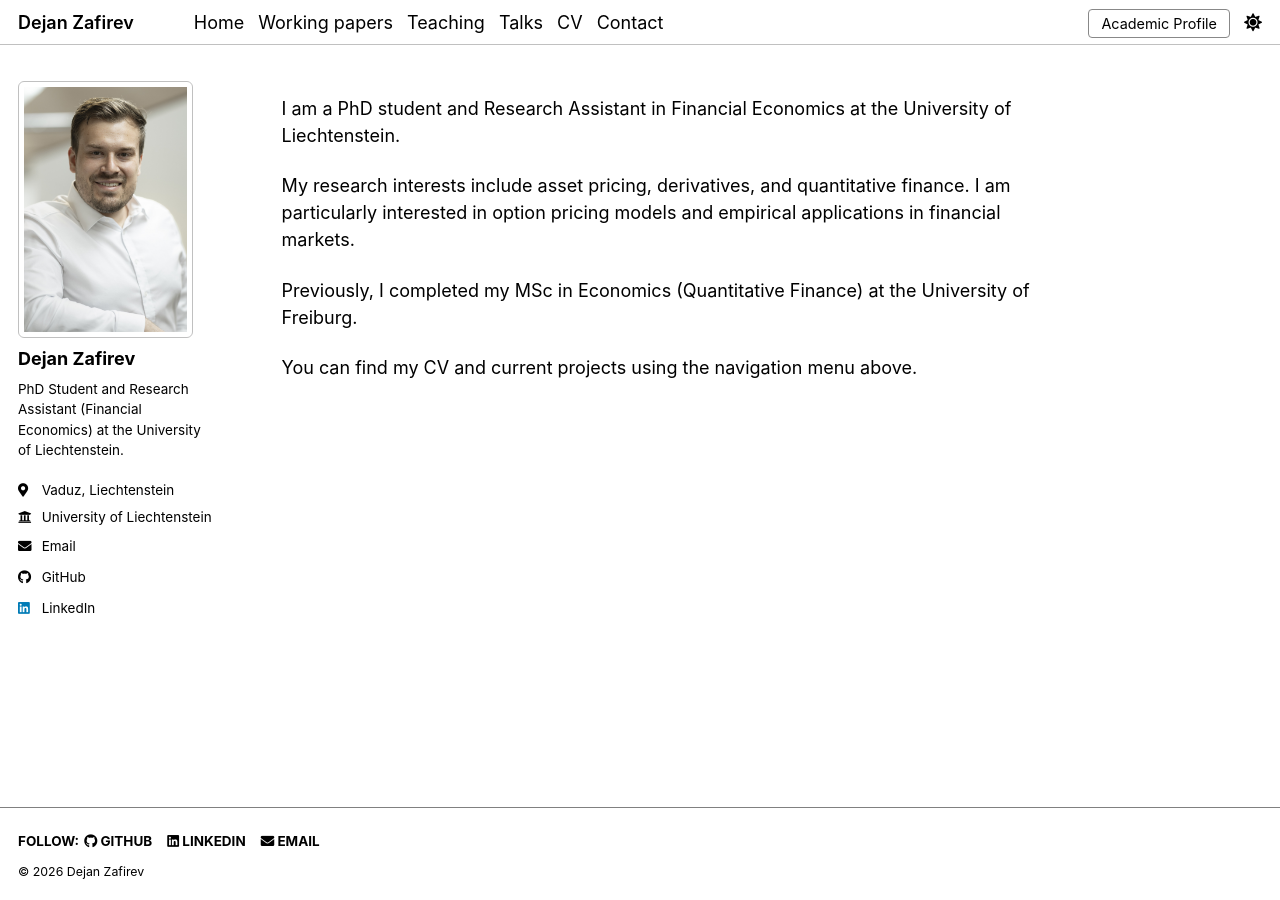
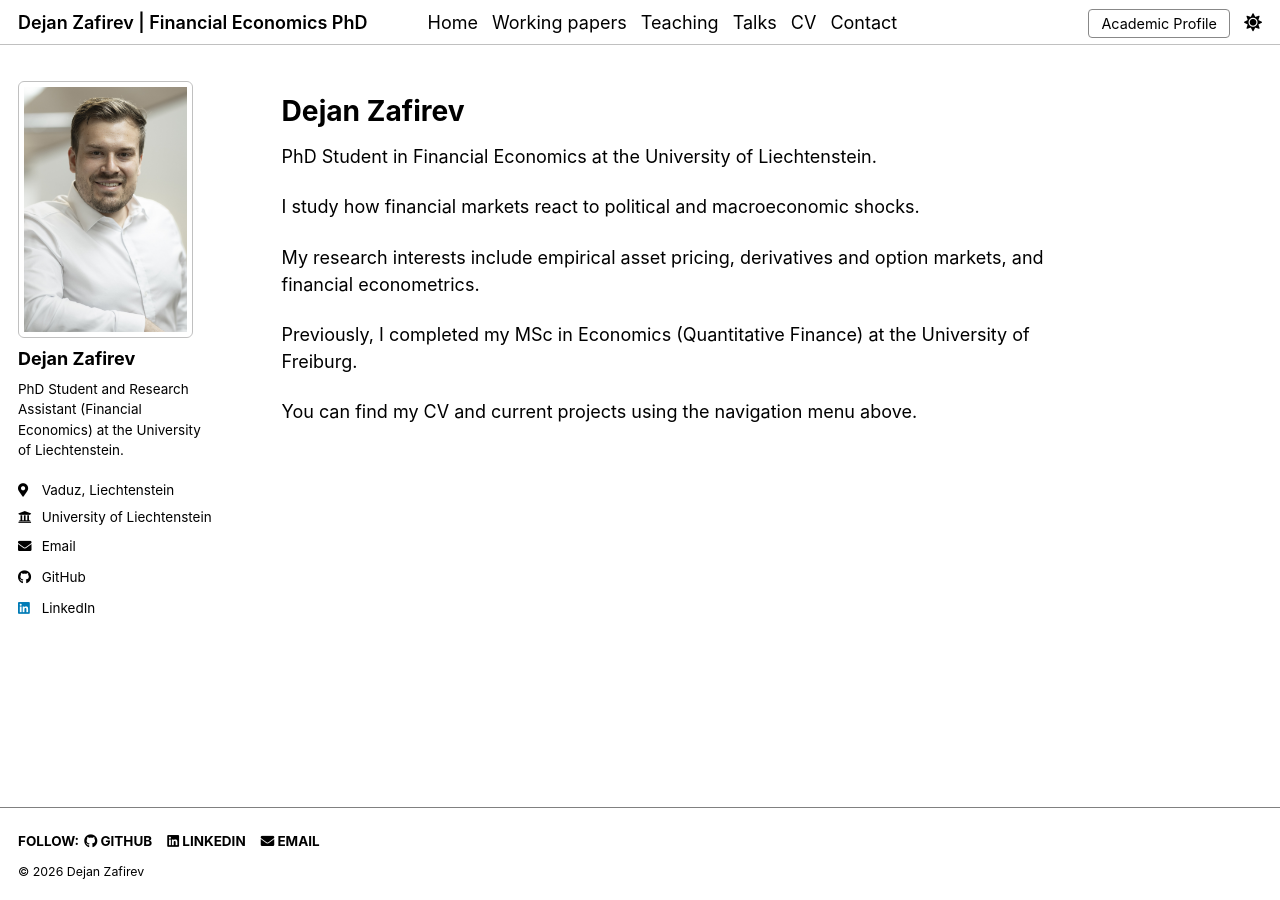
Before and after one commit to dejanzafirev/dejanzafirev.github.io, a Jekyll site: the page built from _pages/about.md, in a window 1280 px wide. Built offline with Jekyll 4.4.1, drawn with Linux system fonts in a browser that asks for light colours; a script bundle is joined from its source files by our own code; library files that are not in the unit come from our copies.

Commit message:
Updates for SEO improvement

```diff
--- a/_config.yml
+++ b/_config.yml
@@ -9,10 +9,10 @@
 # Basic Site Settings
 locale                   : "en-US"
 site_theme               : "contrast" # The available themes options are "default", "air", "sunrise", "mint", "dirt" and "contrast"
-title                    : "Dejan Zafirev"
+title                    : "Dejan Zafirev | Financial Economics PhD"
 title_separator          : "-"
 name                     : &name "Dejan Zafirev"
-description              : &description "Personal academic website of Dejan Zafirev (finance / financial economics)."
+description              : &description "Dejan Zafirev — PhD student and Research Assistant in Financial Economics at the University of Liechtenstein. Research on asset pricing, political risk, and financial markets."
 url: "https://dejanzafirev.github.io"
 baseurl                  : ""
 repository: "dejanzafirev/dejanzafirev.github.io"
--- a/_pages/about.md
+++ b/_pages/about.md
@@ -6,10 +6,13 @@ redirect_from:
   - /about/
   - /about.html
 ---
+# Dejan Zafirev
 
-I am a PhD student and Research Assistant in Financial Economics at the University of Liechtenstein.
+PhD Student in Financial Economics at the University of Liechtenstein.
 
-My research interests include asset pricing, derivatives, and quantitative finance. I am particularly interested in option pricing models and empirical applications in financial markets.
+I study how financial markets react to political and macroeconomic shocks.
+
+My research interests include empirical asset pricing, derivatives and option markets, and financial econometrics.
 
 Previously, I completed my MSc in Economics (Quantitative Finance) at the University of Freiburg.
 
```
